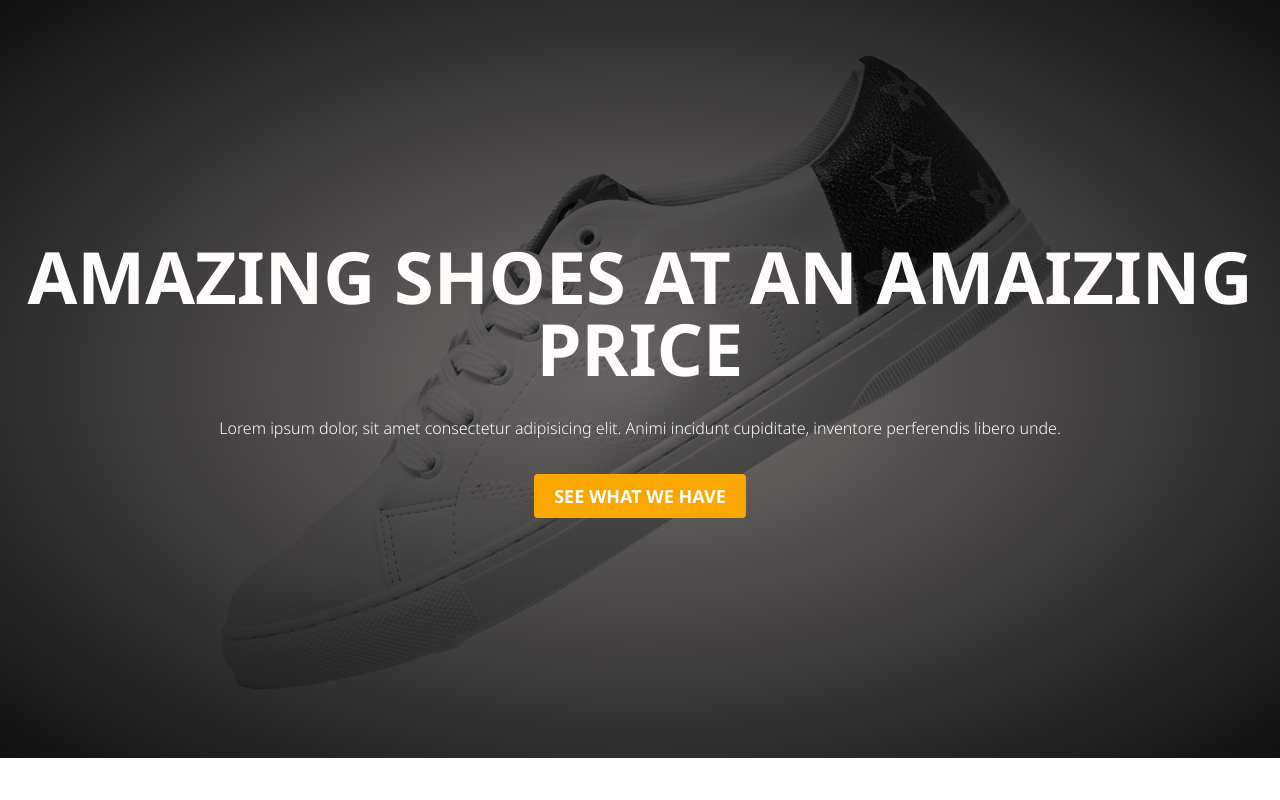
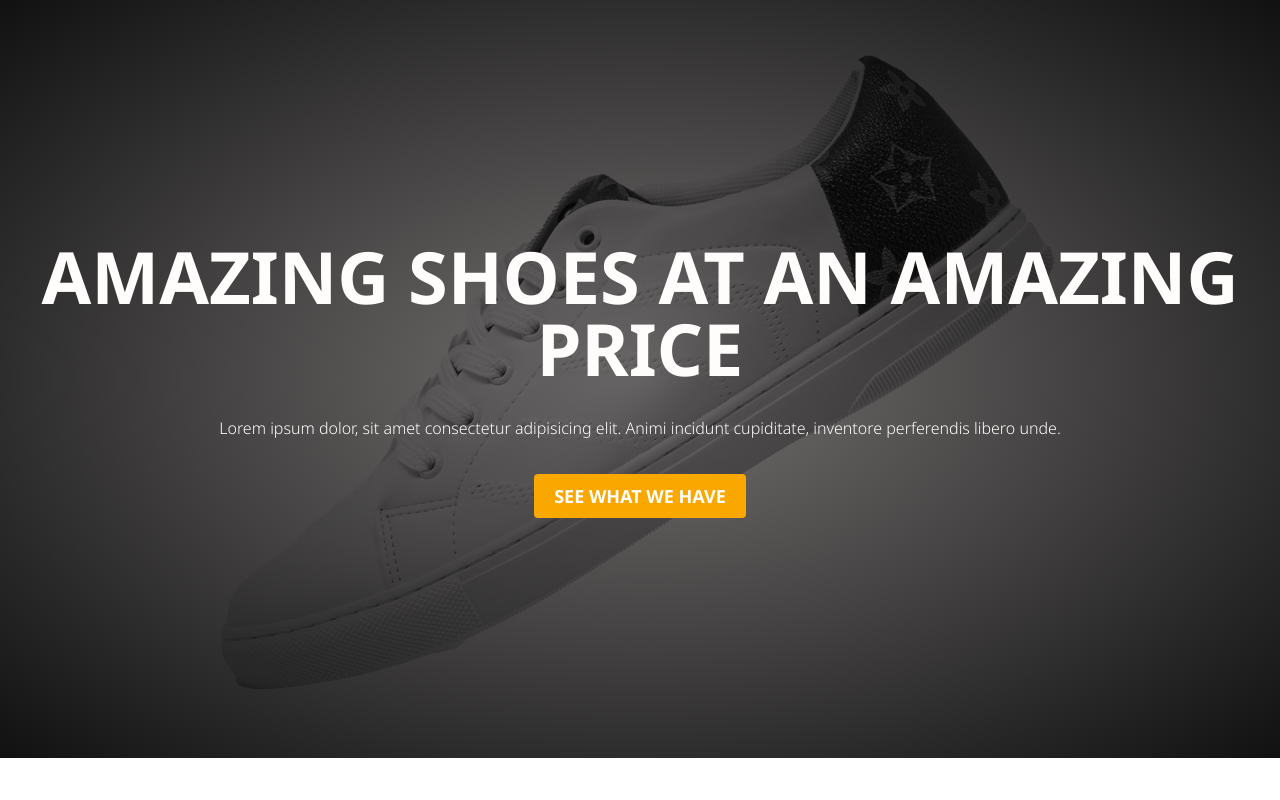
Before and after one commit to guiyee89/Landing-Page---Shoes, a plain HTML site: page index.html in a window 1280 px wide. Shown: the top 800 px of the page. Drawn offline with nearby package versions, Linux system fonts and the light colour scheme.

Commit message:
finished

```diff
--- a/index.html
+++ b/index.html
@@ -14,7 +14,7 @@
   <section>
     <header class="hero">
       <div class="container spacing">
-        <h1 class="primary-title">Amazing shoes at an amaizing price</h1>
+        <h1 class="primary-title">Amazing shoes at an amazing price</h1>
         <p>Lorem ipsum dolor, sit amet consectetur adipisicing elit. Animi incidunt cupiditate, inventore perferendis libero unde.</p>
         <a href="#" class="btn">See what we have</a>
       </div>
```
